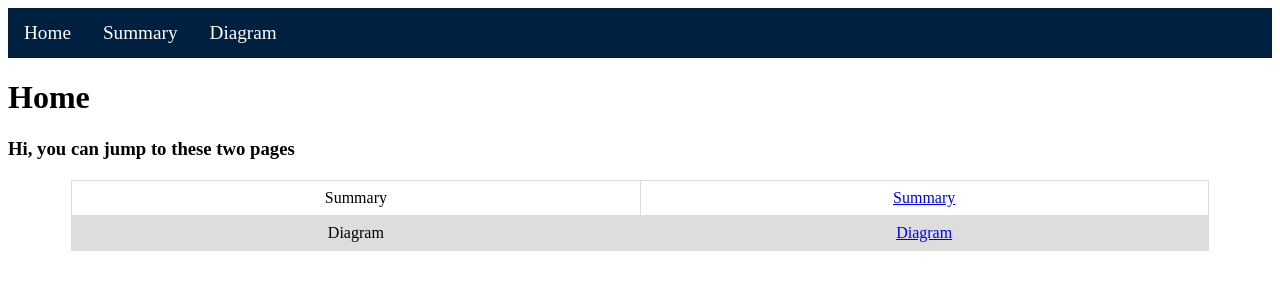
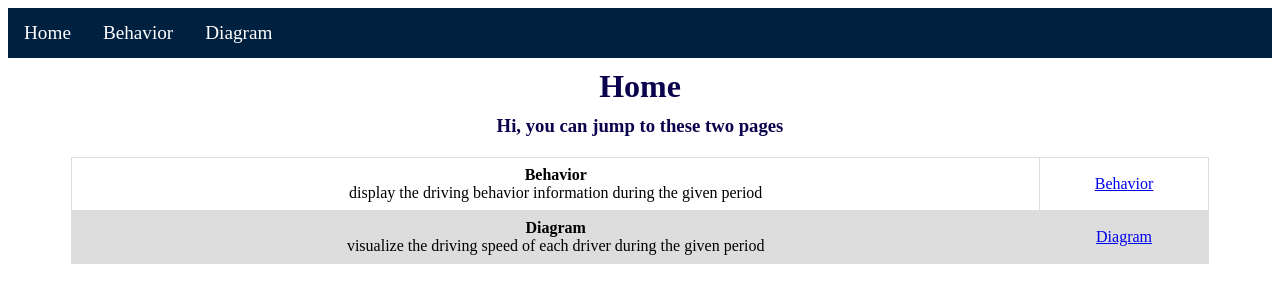
Before and after one commit to melody777k/COMP4442_Project, a Flask app: page / in a window 1280 px wide. Shown: the top 303 px of the page. Run offline with Flask 3, Linux system fonts and the light colour scheme.

Commit message:
a) Print & CSS
backend "read Spark a) results" may need to change

```diff
--- a/website/application.py
+++ b/website/application.py
@@ -1,5 +1,6 @@
 from flask import Flask, render_template, request
 import mysql.connector
+import json
 
 application = Flask(__name__, static_url_path='/static')
 #app = Flask(__name__)
@@ -8,24 +9,32 @@ application = Flask(__name__, static_url_path='/static')
 def home():
 	return render_template('home.html')
 
-@application.route('/summary',methods = ['POST', 'GET'])
-def summary():
-	# if request.method == 'POST':
-	# 	Name = request.form['Name']
-	# 	ID = request.form['ID']
-	# 	Department = request.form['Department']
-	# 	Email = request.form['Email']
+@application.route('/behavior',methods = ['POST', 'GET'])
+def behavior():
+	jsonLists = []
+	results = open("../result.txt", encoding='utf-8')
+	with results as f:
+		for line in f.readlines():
+			line = line.strip('\n')
+			line = eval(line)
+			jsonList = tupleToJson(line)
+			jsonLists.append(jsonList)
 
-	# 	mydb = db_connection()
-	# 	cur = mydb.cursor()
-	# 	info = "insert into Students values('{}','{}','{}','{}')".format(Name, ID, Department, Email)
-	# 	cur.execute(info)
+	# print(jsonLists)
+	# print(type(jsonLists))
 
-	# 	mydb.commit()
-	# 	msg = "Record successfully added"
+	return render_template("behavior.html", result=jsonLists)
 
-	# 	mydb.close()
-		return render_template("summary.html")
+def tupleToJson(t):
+	jsonList = []
+	jsonList.append(t[0])
+	jsonList.append(t[1][0])
+	jsonList.append(t[1][1])
+	jsonList.append(t[1][2])
+	jsonList.append(t[1][3])
+	jsonList.append(t[1][4])
+
+	return jsonList
 
 # def db_connection():
 # 	mydb = mysql.connector.connect( host = 'database-1.cti2wk8aib5l.us-east-1.rds.amazonaws.com',
--- a/website/static/css/base.css
+++ b/website/static/css/base.css
@@ -49,3 +49,8 @@ tr:nth-child(even) {
   text-align: center;
   color: #0a024d;
 }
+
+.behavior-table {
+  overflow-x: auto;
+  margin: auto;
+}
--- a/website/templates/base.html
+++ b/website/templates/base.html
@@ -15,7 +15,7 @@
   <div>
     <ul class="navbar">
       <li><a href="/" class="link">Home</a></li>
-      <li><a href="/summary" class="link">Summary</a></li>
+      <li><a href="/behavior" class="link">Behavior</a></li>
       <li><a href="/diagram" class="link">Diagram</a></li>
     </ul>
     <div class="container">{% block content %} {% endblock %}</div>
--- a/website/templates/diagram.html
+++ b/website/templates/diagram.html
@@ -4,7 +4,7 @@
 
 <h1 class="center">Diagram</h1>
 
-<div id="show"></div>
+<h3 class="center" id="show"></h3>
 
 <table>
     <tr>
--- a/website/templates/home.html
+++ b/website/templates/home.html
@@ -2,17 +2,17 @@
 {% block title %}Home{% endblock %}
 {% block content %}
 
-<h1 class="title">Home</h1>
+<h1 class="center">Home</h1>
 
-<h3>Hi, you can jump to these two pages</h3>
+<h3 class="center">Hi, you can jump to these two pages</h3>
 
 <table>
     <tr>
-        <td>Summary</td>
-        <td><a href="/summary">Summary</a></td>
+        <td><b>Behavior</b> <br /> display the driving behavior information during the given period</td>
+        <td><a href="/behavior">Behavior</a></td>
     </tr>
     <tr>
-        <td>Diagram</td>
+        <td><b>Diagram</b> <br /> visualize the driving speed of each driver during the given period</td>
         <td><a href="/diagram">Diagram</a></td>
     </tr>
 </table>
```
Also changed, not shown: website/templates/behavior.html (added, +35 -0 lines), website/templates/summary.html (deleted, +0 -25 lines).
